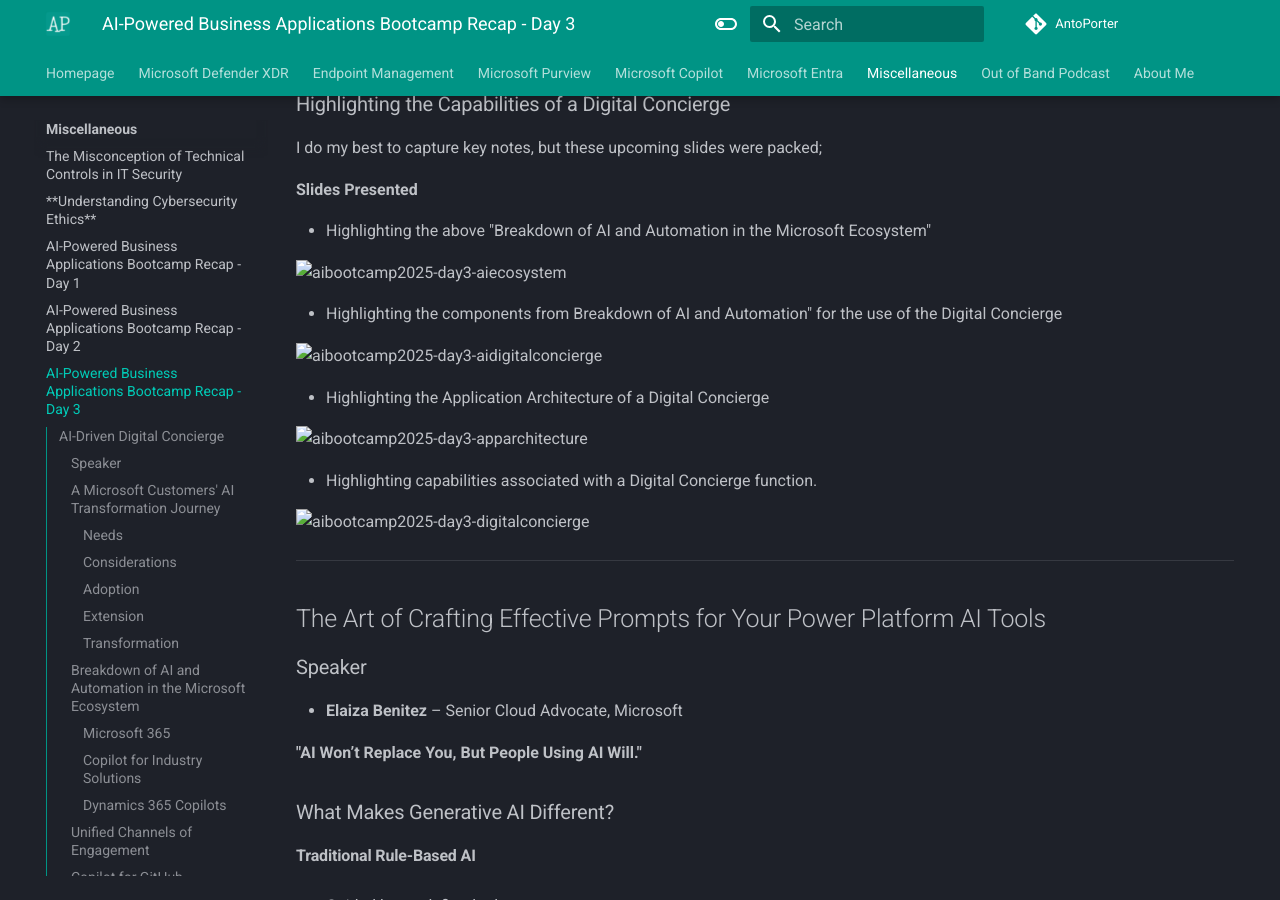
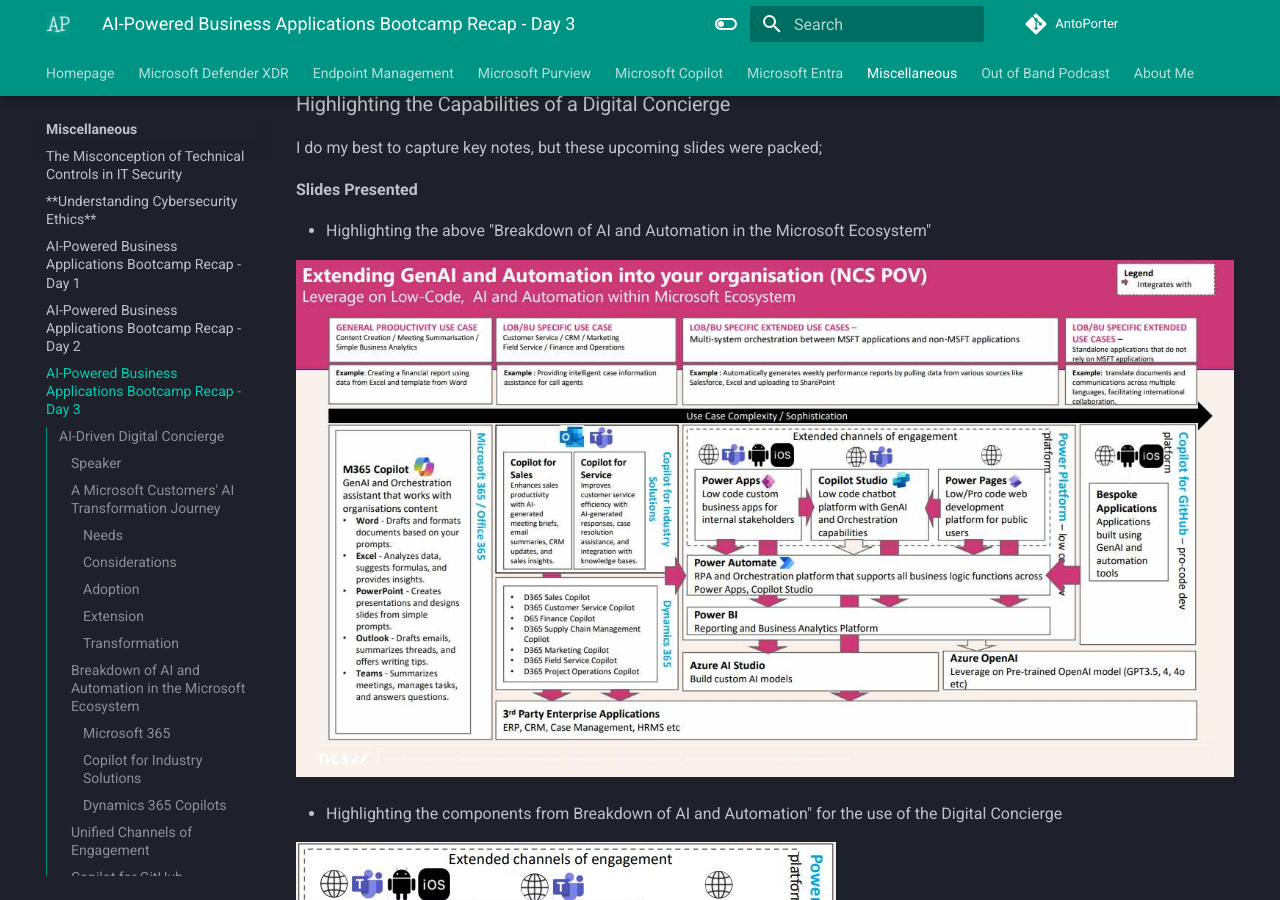
Before and after one commit to AntoPorter/antoporter.github.io, an MkDocs documentation site: the page built from docs/misc/aibootcamp2025-day3.md, in a window 1280 px wide and 900 px high, scrolled down 2882 px. Built offline with MkDocs 1.6.1 and Material for MkDocs 9.7.7, drawn with Linux system fonts in a browser that asks for light colours; comment, search, counter and statistics services are not loaded.

Commit message:
Update aibootcamp2025-day3.md

```diff
--- a/docs/misc/aibootcamp2025-day3.md
+++ b/docs/misc/aibootcamp2025-day3.md
@@ -145,19 +145,19 @@
 - Highlighting the above "Breakdown of AI and Automation in the Microsoft Ecosystem"
 
 
-![aibootcamp2025-day3-aiecosystem](./Images/aibootcamp2025-day3-aiecosystem.png)
+![aibootcamp2025-day3-aiecosystem](./images/aibootcamp2025-day3-aiecosystem.png)
 
 - Highlighting the components from Breakdown of AI and Automation" for the use of the Digital Concierge
 
-![aibootcamp2025-day3-aidigitalconcierge](./Images/aibootcamp2025-day3-aidigitalconcierge.png)
+![aibootcamp2025-day3-aidigitalconcierge](./images/aibootcamp2025-day3-aidigitalconcierge.png)
 
 - Highlighting the Application Architecture of a Digital Concierge
 
-![aibootcamp2025-day3-apparchitecture](./Images/aibootcamp2025-day3-apparchitecture.png)
+![aibootcamp2025-day3-apparchitecture](./images/aibootcamp2025-day3-apparchitecture.png)
 
 - Highlighting capabilities associated with a Digital Concierge function.
 
-![aibootcamp2025-day3-digitalconcierge](./Images/aibootcamp2025-day3-digitalconcierge.png)
+![aibootcamp2025-day3-digitalconcierge](./images/aibootcamp2025-day3-digitalconcierge.png)
 
 
 ---
```
